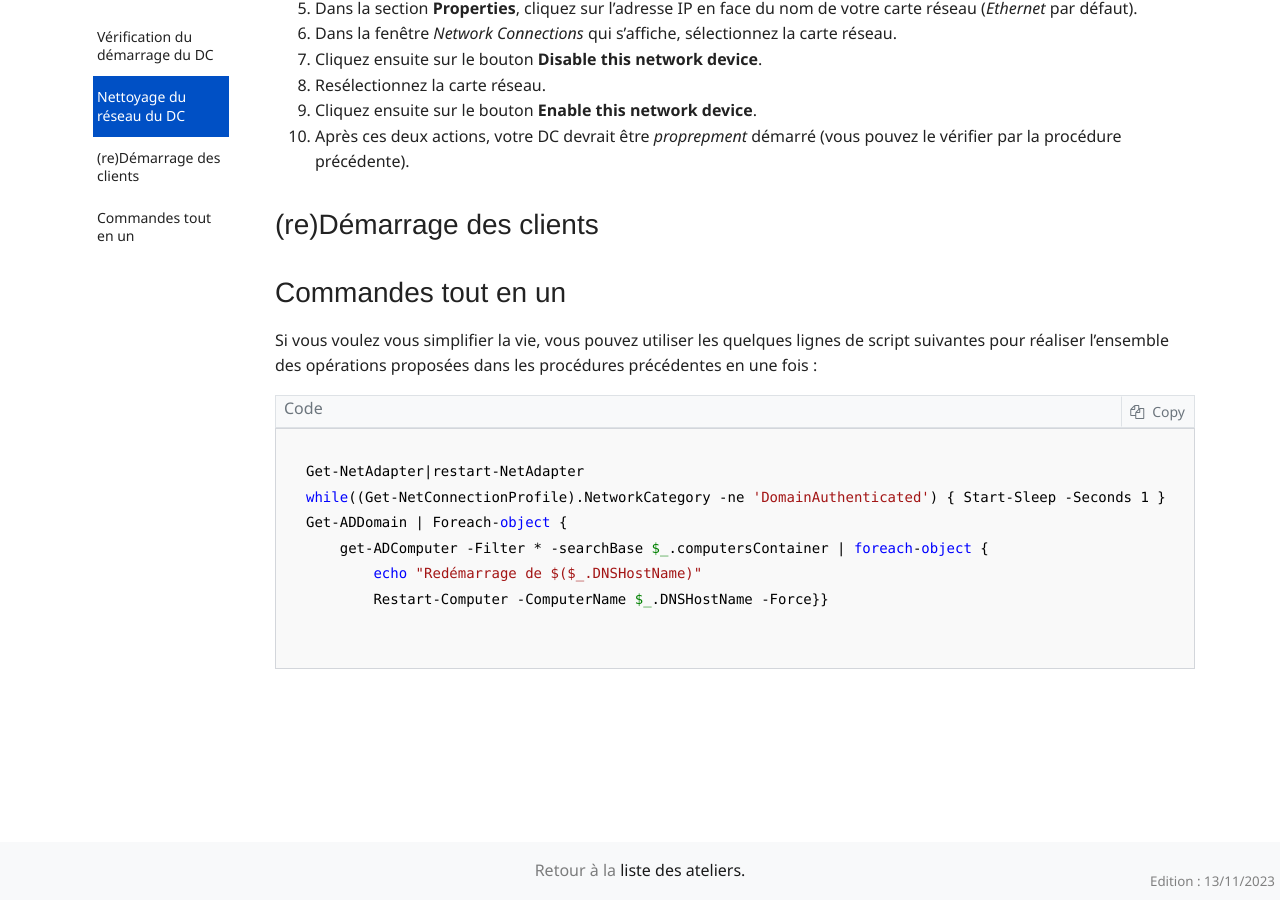
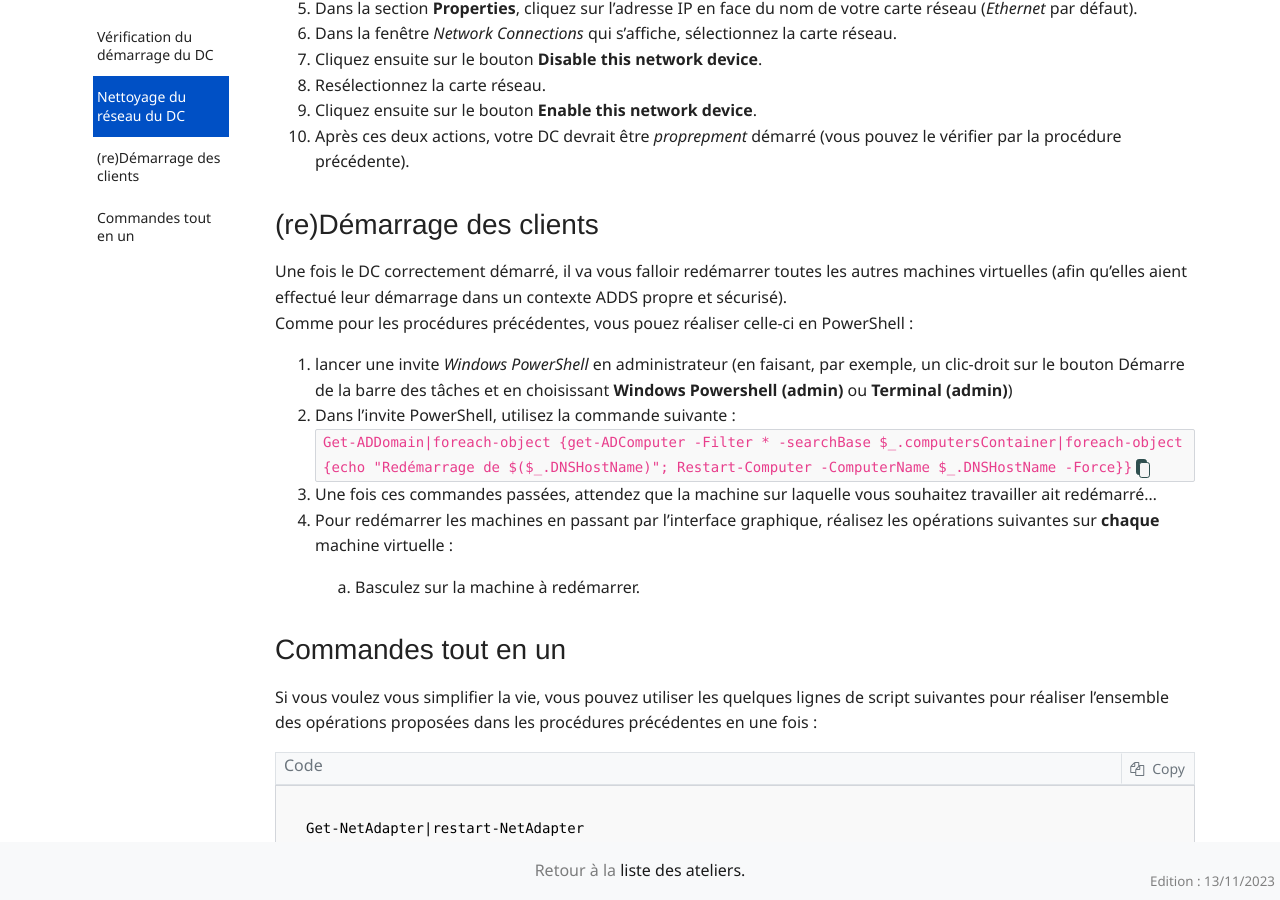
Before and after one commit to renaudwangler/ib-labs, a Jekyll site: the page built from dcNetStart.md, in a window 1280 px wide and 900 px high, scrolled down 1191 px. Built offline with Jekyll 4.4.1, drawn with Linux system fonts in a browser that asks for light colours; nearby versions of some CDN libraries; comment, search, counter and statistics services are not loaded.

Commit message:
cdnetstart

````diff
--- a/assets/js/ib-stage.js
+++ b/assets/js/ib-stage.js
@@ -1,7 +1,7 @@
 function addCopyButton() {
     document.querySelectorAll("code").forEach((codeBlock) => {
       // only add custom button for simple code fields and browser supports Clipboard API
-      if (codeBlock.childElementCount == 1 && navigator.clipboard) {
+      if (codeBlock.childElementCount == 0 && navigator.clipboard) {
         let copyButton = document.createElement("button");
         copyButton.innerText = '';
         copyButton.className = 'copyBtn';
--- a/dcNetStart.md
+++ b/dcNetStart.md
@@ -32,6 +32,14 @@ Si le DC de votre domaine ADDS n'a pas correctement démarré, vous pouyvez *for
 1. Après ces deux actions, votre DC devrait être *proprepment* démarré (vous pouvez le vérifier par la procédure précédente).
 
 ## (re)Démarrage des clients
+Une fois le DC correctement démarré, il va vous falloir redémarrer toutes les autres machines virtuelles (afin qu'elles aient effectué leur démarrage dans un contexte ADDS propre et sécurisé).
+Comme pour les procédures précédentes, vous pouez réaliser celle-ci en PowerShell :
+1. lancer une invite *Windows PowerShell* en administrateur (en faisant, par exemple, un clic-droit sur le bouton Démarre de la barre des tâches et en choisissant **Windows Powershell (admin)** ou **Terminal (admin)**)
+1. Dans l'invite PowerShell, utilisez la commande suivante :
+    ```Get-ADDomain|foreach-object {get-ADComputer -Filter * -searchBase $_.computersContainer|foreach-object {echo "Redémarrage de $($_.DNSHostName)"; Restart-Computer -ComputerName $_.DNSHostName -Force}}```
+1. Une fois ces commandes passées, attendez que la machine sur laquelle vous souhaitez travailler ait redémarré...
+1. Pour redémarrer les machines en passant par l'interface graphique, réalisez les opérations suivantes sur **chaque** machine virtuelle :
+    1. Basculez sur la machine à redémarrer.
 
 ## Commandes tout en un
 Si vous voulez vous simplifier la vie, vous pouvez utiliser les quelques lignes de script suivantes pour réaliser l'ensemble des opérations proposées dans les procédures précédentes en une fois :
````
